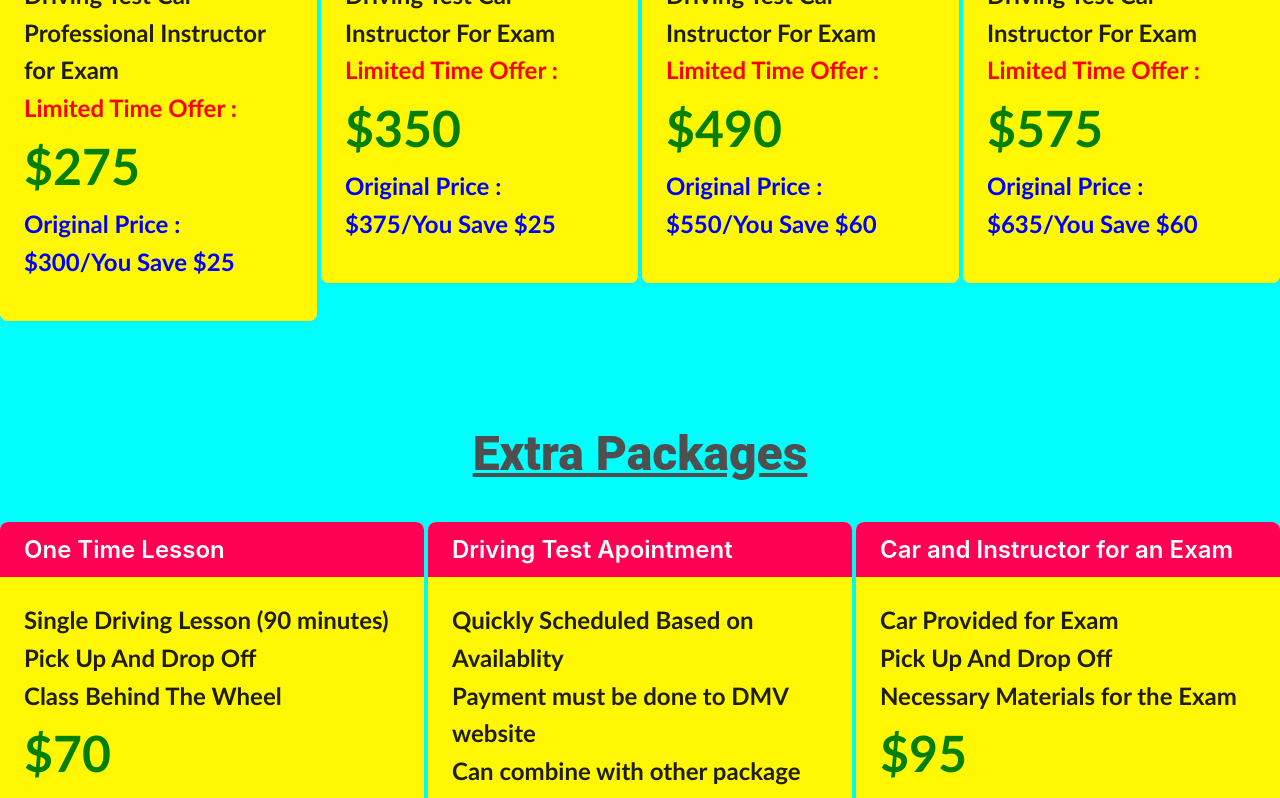
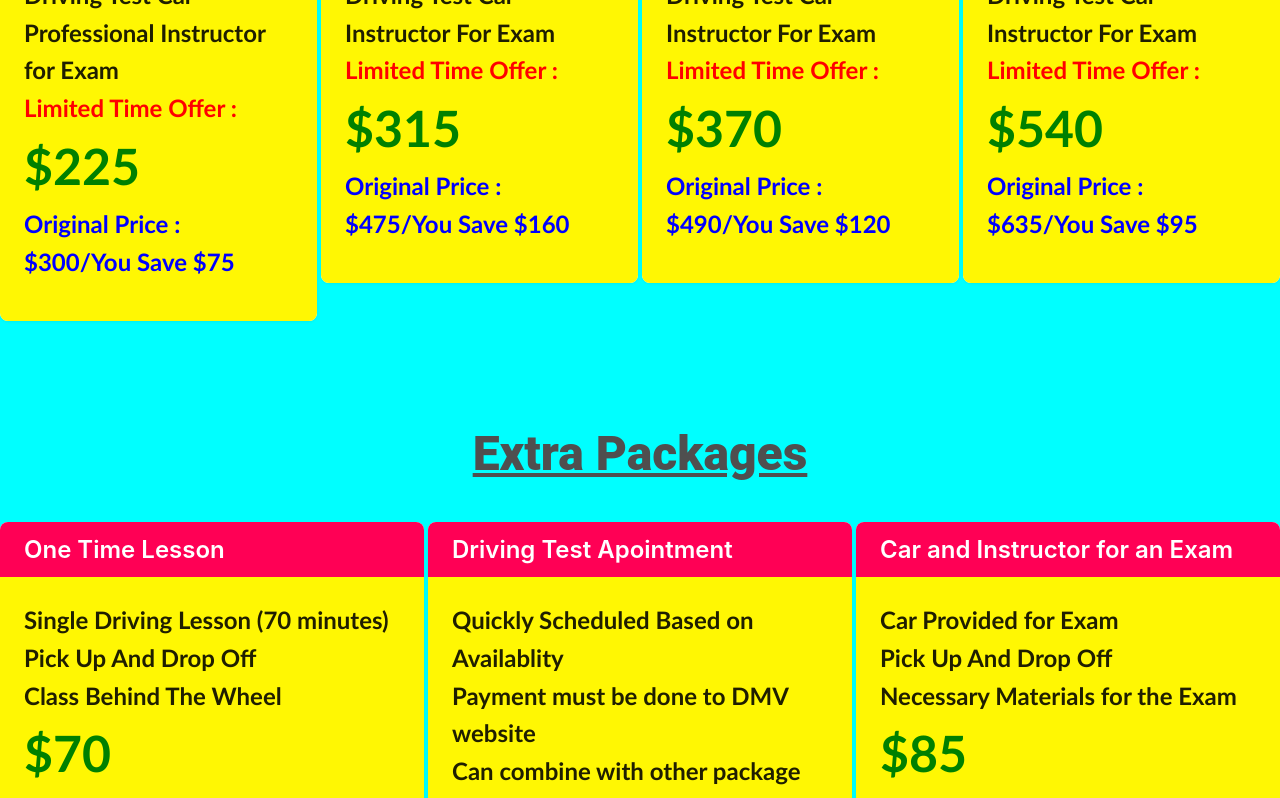
Before and after one commit to MKHLink/hawaii_driving_website, a React (Create React App) app: page / in a window 1280 px wide. Shown: the part 820-1618 px from the top of the page. Built offline with nearby package versions, Linux system fonts and the light colour scheme.

Commit message:
adjust prices

```diff
--- a/src/components/DriverPackages/index.js
+++ b/src/components/DriverPackages/index.js
@@ -13,8 +13,8 @@ function DirverPackages(){
             Appointment And Driving Test Car<br/>
             Professional Instructor for Exam <br/>
             <span style={{color:'red'}}>Limited Time Offer :</span><br/>
-            <span style={{color:'green', fontSize:50}}>$275</span><br/>
-            <span style={{color: 'blue'}}>Original Price : $300/You Save $25</span><br/>
+            <span style={{color:'green', fontSize:50}}>$225</span><br/>
+            <span style={{color: 'blue'}}>Original Price : $300/You Save $75</span><br/>
           </p>
         </Card>
 
@@ -27,8 +27,8 @@ function DirverPackages(){
             Appointment And Driving Test Car<br/>
             Instructor For Exam<br/>
             <span style={{color:'red'}}>Limited Time Offer :</span><br/>
-            <span style={{color:'green', fontSize:50}}>$350</span><br/>
-            <span style={{color: 'blue'}}>Original Price : $375/You Save $25</span><br/>
+            <span style={{color:'green', fontSize:50}}>$315</span><br/>
+            <span style={{color: 'blue'}}>Original Price : $475/You Save $160</span><br/>
           </p>
         </Card>
 
@@ -41,8 +41,8 @@ function DirverPackages(){
             Appointment And Driving Test Car<br/>
             Instructor For Exam<br/>
             <span style={{color:'red'}}>Limited Time Offer :</span><br/>
-            <span style={{color:'green', fontSize:50}}>$490</span><br/>
-            <span style={{color: 'blue'}}>Original Price : $550/You Save $60</span><br/>
+            <span style={{color:'green', fontSize:50}}>$370</span><br/>
+            <span style={{color: 'blue'}}>Original Price : $490/You Save $120</span><br/>
           </p>
         </Card>
         </Col>
@@ -55,8 +55,8 @@ function DirverPackages(){
             Appointment And Driving Test Car<br/>
             Instructor For Exam<br/>
             <span style={{color:'red'}}>Limited Time Offer :</span><br/>
-            <span style={{color:'green', fontSize:50}}>$575</span><br/>
-            <span style={{color: 'blue'}}>Original Price : $635/You Save $60</span><br/>
+            <span style={{color:'green', fontSize:50}}>$540</span><br/>
+            <span style={{color: 'blue'}}>Original Price : $635/You Save $95</span><br/>
           </p>
         </Card>
         </Col>
--- a/src/components/ExtraPackages/index.js
+++ b/src/components/ExtraPackages/index.js
@@ -8,7 +8,7 @@ function ExtraPackages(){
         <Col  xs={24} xl={8} style={{marginBottom:4}}>
         <Card headStyle={{ backgroundColor: 'rgb(255, 0, 85)', color: '#ffffff' }} title={<span style={{fontSize: 'x-large'}}>One Time Lesson</span>}  bordered={false}>
           <p className='driverCards'>
-            Single Driving Lesson (90 minutes)<br/>
+            Single Driving Lesson (70 minutes)<br/>
             Pick Up And Drop Off<br/>
             Class Behind The Wheel<br/>
             <span style={{color:'green', fontSize:50}}>$70</span>
@@ -33,7 +33,7 @@ function ExtraPackages(){
             Car Provided for Exam <br/>
             Pick Up And Drop Off<br/>
             Necessary Materials for the Exam<br/>
-            <span style={{color:'green', fontSize:50}}>$95</span>
+            <span style={{color:'green', fontSize:50}}>$85</span>
           </p>
         </Card>
         </Col>
```
